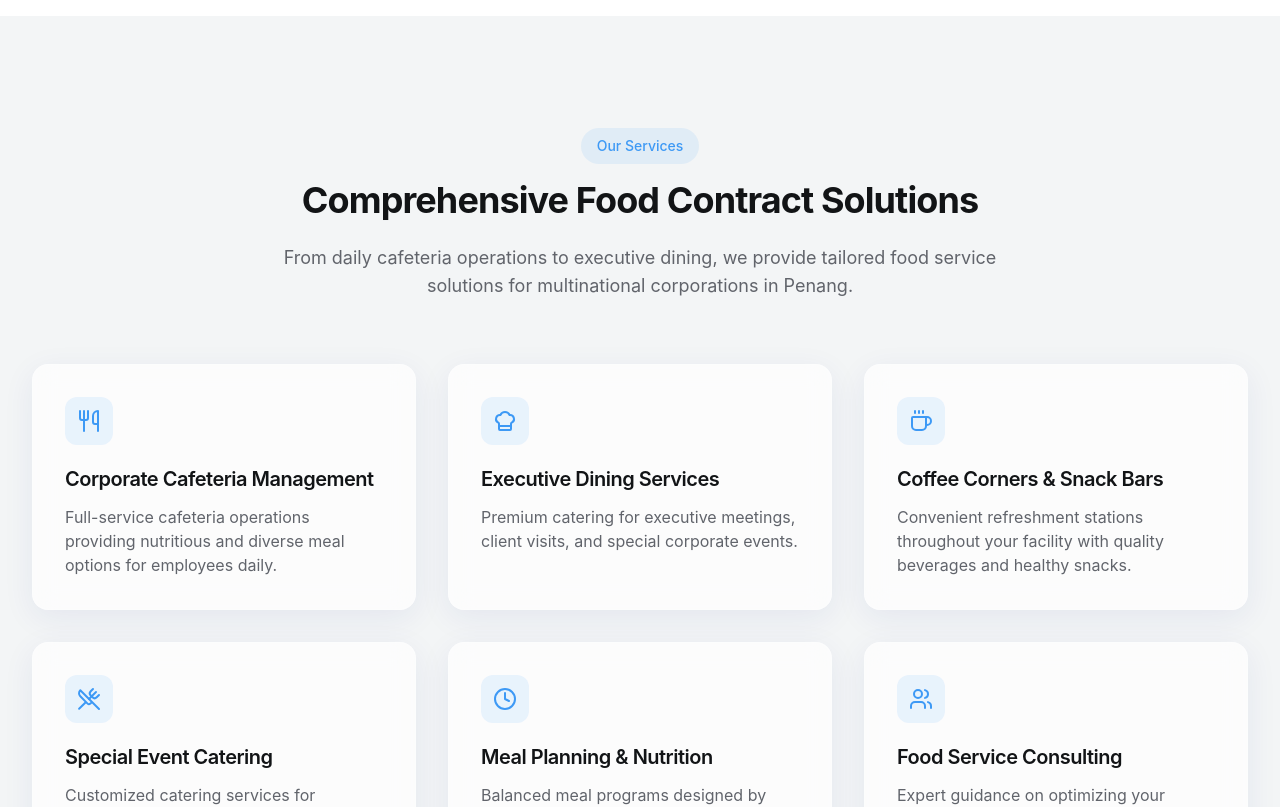
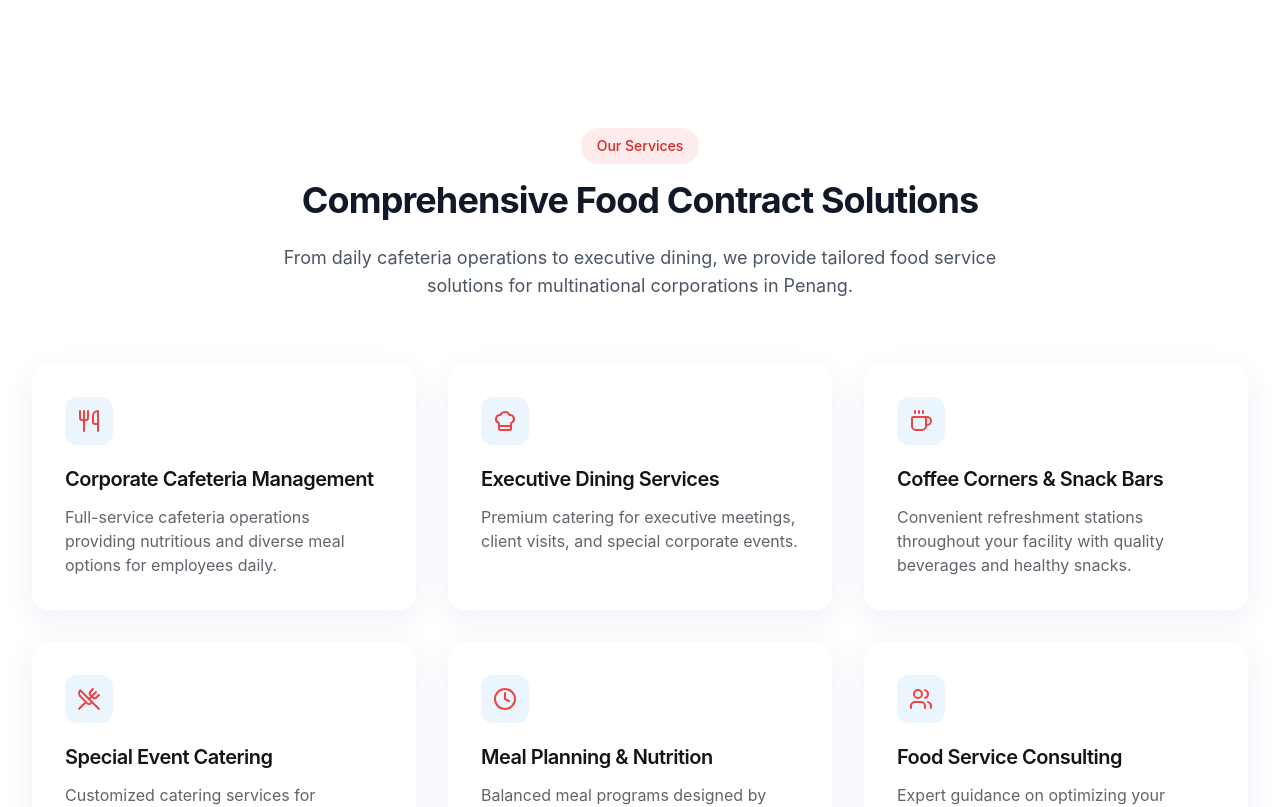
Before and after one commit to satiyaganes06/awa-maju-webshowcase, a React (Vite) app: page / in a window 1280 px wide. Shown: the part 860-1667 px from the top of the page. Built offline with nearby package versions, Linux system fonts and the light colour scheme.

Commit message:
Implement red and white theme
The prompt requested a red and white theme.

```diff
--- a/src/components/sections/Services.tsx
+++ b/src/components/sections/Services.tsx
@@ -26,53 +26,53 @@ const Services = () => {
   }, []);
 
   return (
-    <section id="services" className="py-20 md:py-28 bg-secondary">
+    <section id="services" className="py-20 md:py-28 bg-white">
       <div className="container mx-auto px-6 md:px-8">
         <div className="max-w-3xl mx-auto text-center mb-16 reveal">
-          <div className="inline-block mb-4 bg-primary/10 px-4 py-2 rounded-full">
-            <p className="text-primary font-medium text-sm">Our Services</p>
+          <div className="inline-block mb-4 bg-red-500/10 px-4 py-2 rounded-full">
+            <p className="text-red-600 font-medium text-sm">Our Services</p>
           </div>
-          <h2 className="text-3xl md:text-4xl font-bold mb-6">
+          <h2 className="text-3xl md:text-4xl font-bold mb-6 text-gray-900">
             Comprehensive Food Contract Solutions
           </h2>
-          <p className="text-lg text-muted-foreground">
+          <p className="text-lg text-gray-600">
             From daily cafeteria operations to executive dining, we provide tailored food service solutions for multinational corporations in Penang.
           </p>
         </div>
 
         <div className="grid grid-cols-1 md:grid-cols-2 lg:grid-cols-3 gap-8">
           <ServiceCard
-            icon={<Utensils className="w-6 h-6" />}
+            icon={<Utensils className="w-6 h-6 text-red-500" />}
             title="Corporate Cafeteria Management"
             description="Full-service cafeteria operations providing nutritious and diverse meal options for employees daily."
             delay={100}
           />
           <ServiceCard
-            icon={<ChefHat className="w-6 h-6" />}
+            icon={<ChefHat className="w-6 h-6 text-red-500" />}
             title="Executive Dining Services"
             description="Premium catering for executive meetings, client visits, and special corporate events."
             delay={200}
           />
           <ServiceCard
-            icon={<Coffee className="w-6 h-6" />}
+            icon={<Coffee className="w-6 h-6 text-red-500" />}
             title="Coffee Corners & Snack Bars"
             description="Convenient refreshment stations throughout your facility with quality beverages and healthy snacks."
             delay={300}
           />
           <ServiceCard
-            icon={<UtensilsCrossed className="w-6 h-6" />}
+            icon={<UtensilsCrossed className="w-6 h-6 text-red-500" />}
             title="Special Event Catering"
             description="Customized catering services for corporate celebrations, product launches, and team-building events."
             delay={400}
           />
           <ServiceCard
-            icon={<Clock className="w-6 h-6" />}
+            icon={<Clock className="w-6 h-6 text-red-500" />}
             title="Meal Planning & Nutrition"
             description="Balanced meal programs designed by nutritionists to support employee health and productivity."
             delay={500}
           />
           <ServiceCard
-            icon={<Users className="w-6 h-6" />}
+            icon={<Users className="w-6 h-6 text-red-500" />}
             title="Food Service Consulting"
             description="Expert guidance on optimizing your corporate food service operations for efficiency and satisfaction."
             delay={600}
```
